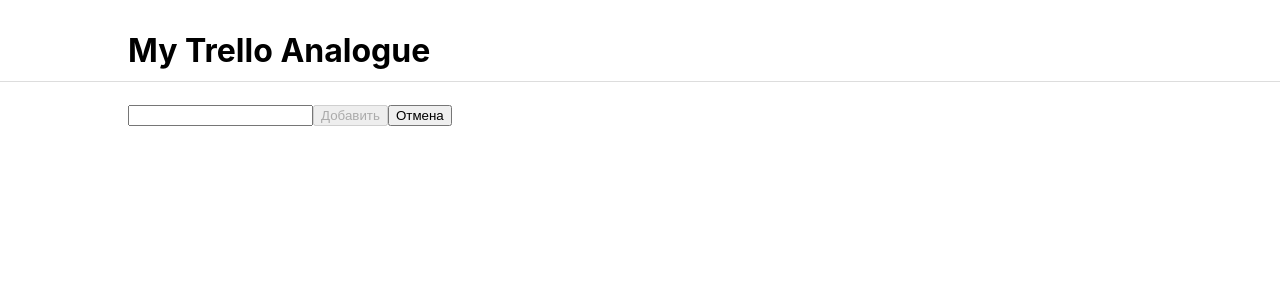
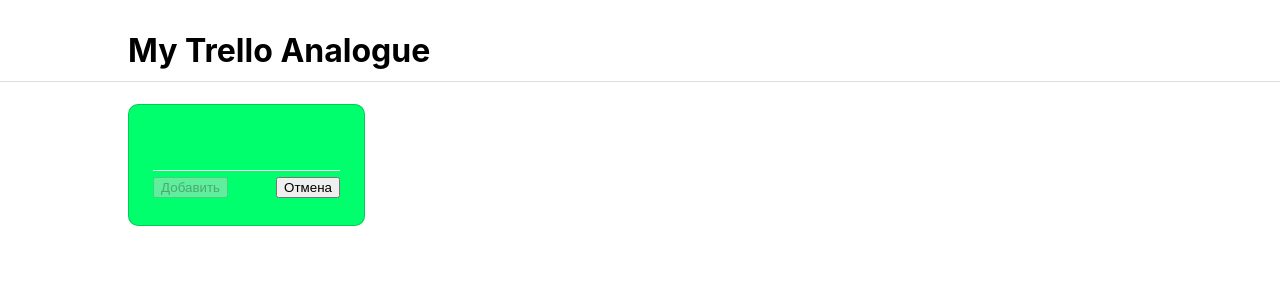
Before and after one commit to summerlightningman/my-trello-analogue, a React (Create React App) app: page / in a window 1280 px wide. Both pictures are taken after a click on the button "Добавить". Shown: the top 300 px of the page. Built offline with nearby package versions, Linux system fonts and the light colour scheme.

Commit message:
added styles for board-list-item-add

```diff
--- a/src/components/board-list/board-list-item-add/board-list-item-add.css
+++ b/src/components/board-list/board-list-item-add/board-list-item-add.css
@@ -0,0 +1,38 @@
+.board-list-item-add {
+    background: #00ff6c;
+}
+
+.board-list-item-add__btn {
+    width: 99%;
+    height: 99%;
+    background: transparent;
+    border: none;
+    color: white;
+    font-size: 2rem;
+    cursor: pointer;
+}
+
+.board-list-item-add__input {
+    width: 75%;
+    margin-top: 20px;
+    border: none;
+    background: transparent;
+    outline: none;
+    border-bottom: 1px solid #FFF;
+    color: white;
+    padding: 3px 5px;
+    font-size: 1.75rem;
+}
+
+.buttons-panel {
+    width: 100%;
+    display: flex;
+    flex-direction: row;
+    justify-content: space-around;
+    align-items: center;
+    margin-bottom: 20px;
+}
+
+.buttons-panel > button:enabled {
+    cursor: pointer;
+}
--- a/src/components/board-list/board-list-item-add/board-list-item-add.tsx
+++ b/src/components/board-list/board-list-item-add/board-list-item-add.tsx
@@ -16,18 +16,20 @@ const BoardListItemAdd: FC = () => {
     const handleInput: FormEventHandler<HTMLInputElement> = e =>
         dispatch({type: BoardActionTypes.SET_NEW_BOARD_NAME, payload: e.currentTarget.value});
 
-    const button = <button onClick={switchState}>Добавить</button>;
+    const button = <button onClick={switchState} className="board-list-item-add__btn">Добавить</button>;
 
     const addBoard: MouseEventHandler<HTMLButtonElement> = () => {
         const board: Board = {name: newBoardName};
         dispatch({type: BoardActionTypes.ADD_BOARD, payload: board});
     };
 
-    const input = <div>
-        <input type="text" value={newBoardName} onInput={handleInput}/>
-        <button onClick={addBoard} disabled={!newBoardName}>Добавить</button>
-        <button onClick={switchState}>Отмена</button>
-    </div>;
+    const input = <>
+        <input type="text" value={newBoardName} onInput={handleInput} className="board-list-item-add__input"/>
+        <div className="buttons-panel">
+            <button onClick={addBoard} disabled={!newBoardName}>Добавить</button>
+            <button onClick={switchState}>Отмена</button>
+        </div>
+    </>;
 
     return (
         <div className="board-list-item board-list-item-add">
--- a/src/components/board-list/board-list-item/board-list-item.css
+++ b/src/components/board-list/board-list-item/board-list-item.css
@@ -1,3 +1,13 @@
 .board-list-item {
     margin-right: 20px;
+    width: 235px;
+    height: 120px;
+
+    border: 1px solid #0003;
+    border-radius: 10px;
+
+    display: flex;
+    flex-direction: column;
+    justify-content: space-evenly;
+    align-items: center;
 }
```
Also changed, not shown: src/components/board-list/board-list.css (line endings or trailing spaces).
